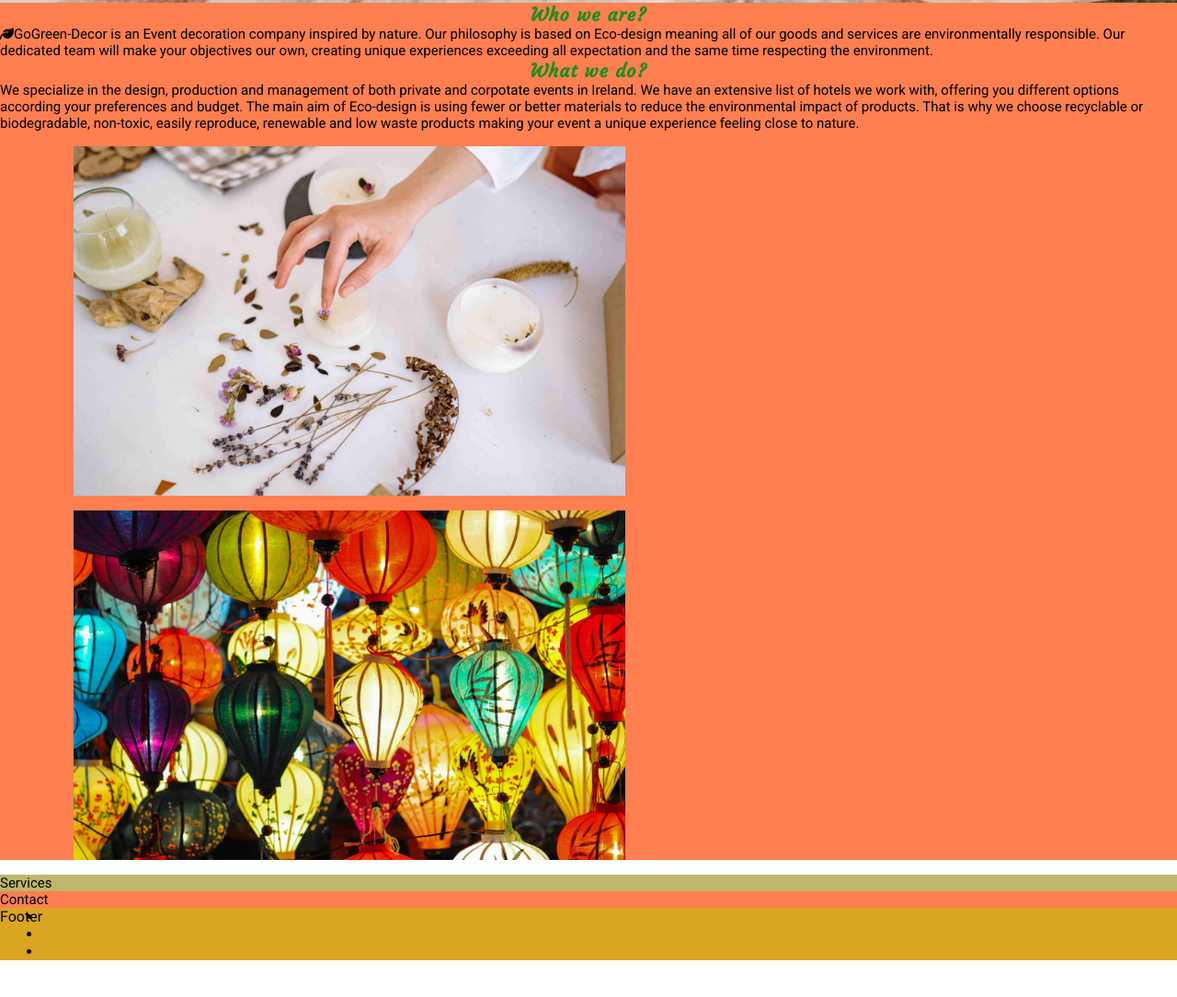
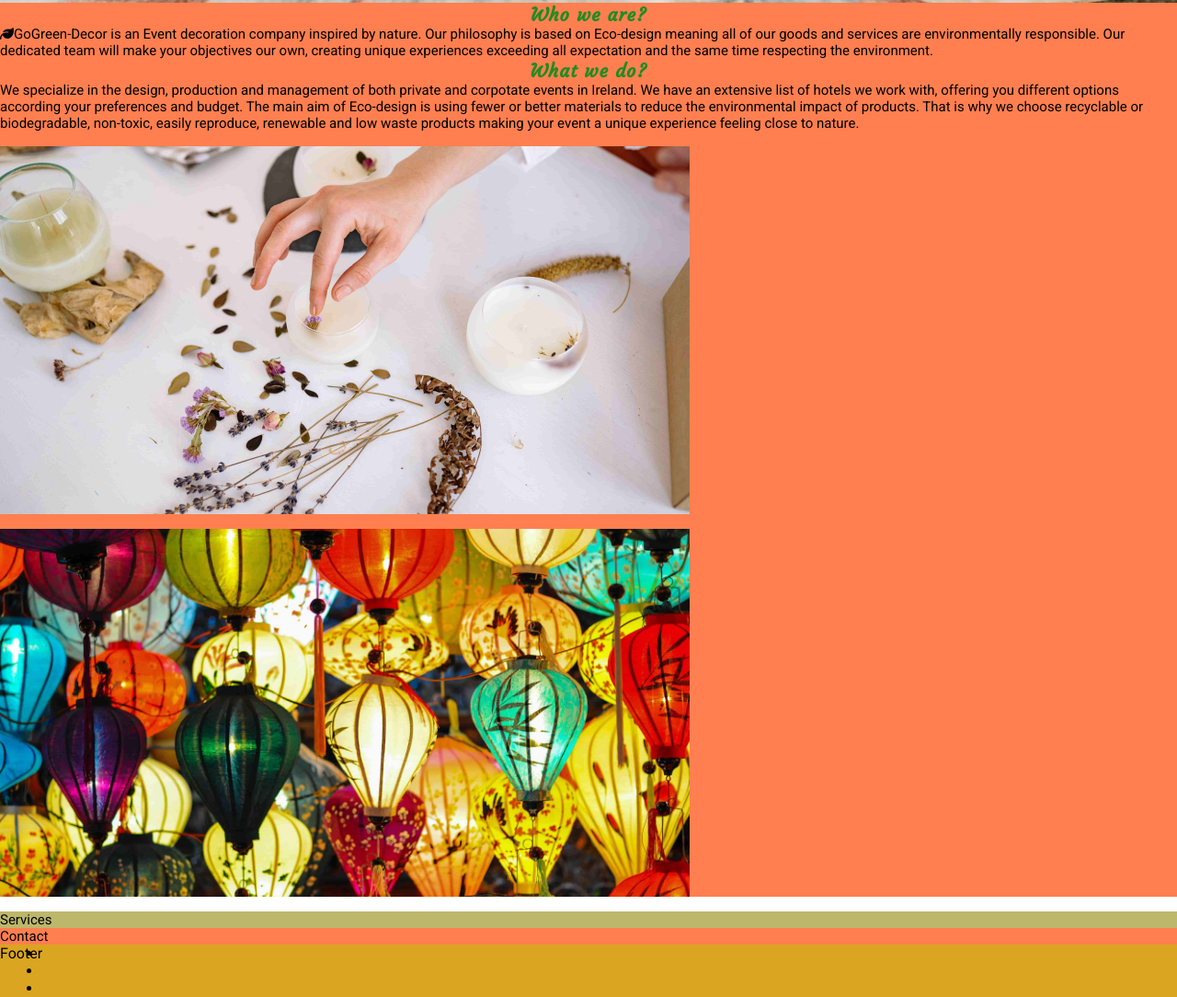
Before and after one commit to Ana-Paula-Guz/GoGreen--Decor, a plain HTML site: page index.html in a window 1280 px wide. Shown: the part 1297-2381 px from the top of the page at 92% size. Before the commit the page ends 2341 px from the top, so only its background shows below. Drawn offline with Linux system fonts and the light colour scheme.

Commit message:
Add media queries for images in About section for min 992px screens

```diff
--- a/assets/css/style.css
+++ b/assets/css/style.css
@@ -162,19 +162,17 @@ footer {
 
     /*Section About*/
     #soy-candels {
-        width: 600px;
+        width: 100%;
         height: 380px;
-        margin-left: 80px;
     }
 
     #lampshades {
-        width: 600px;
+        width: 100%;
         height: 380px;
-        margin-left: 80px;
     }
 }
 
-
+/*Ver esto no funciona*/
 /*Media query for screens of 992px and up*/
 @media screen and (min-width: 992px) {
     #nav-bar a:hover {
@@ -185,6 +183,19 @@ footer {
     #hero {
         height: 800px;
     }
+
+    #soy-candels {
+        height: 400px;
+        width: 750px;
+    }
+
+    #lampshades {
+        height: 400px;
+        width: 750px;
+    }
+
+
+
 }
 
 
```
Also changed, not shown: index.html (line endings or trailing spaces).
